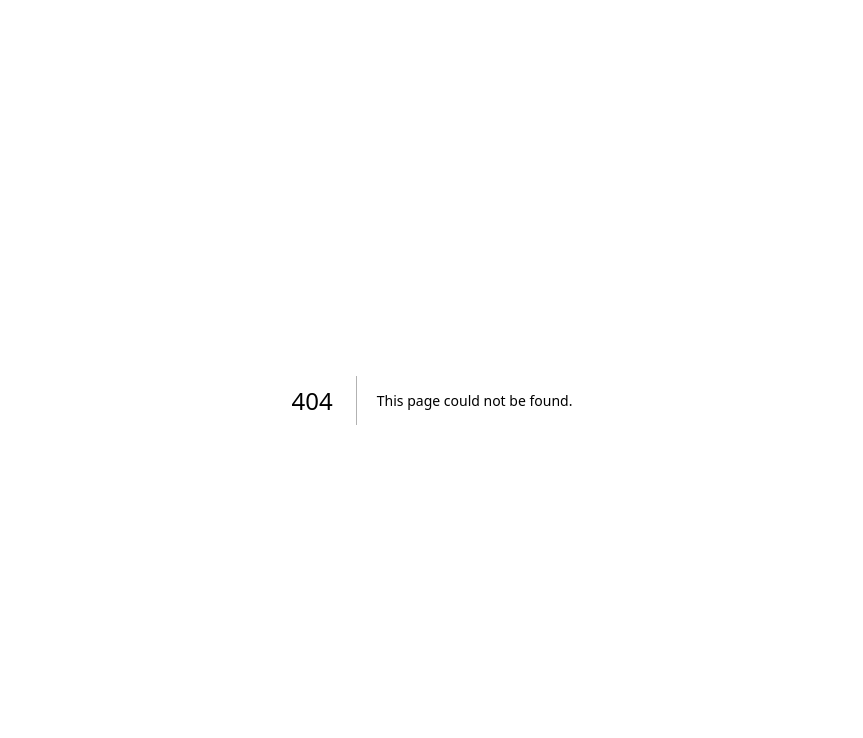
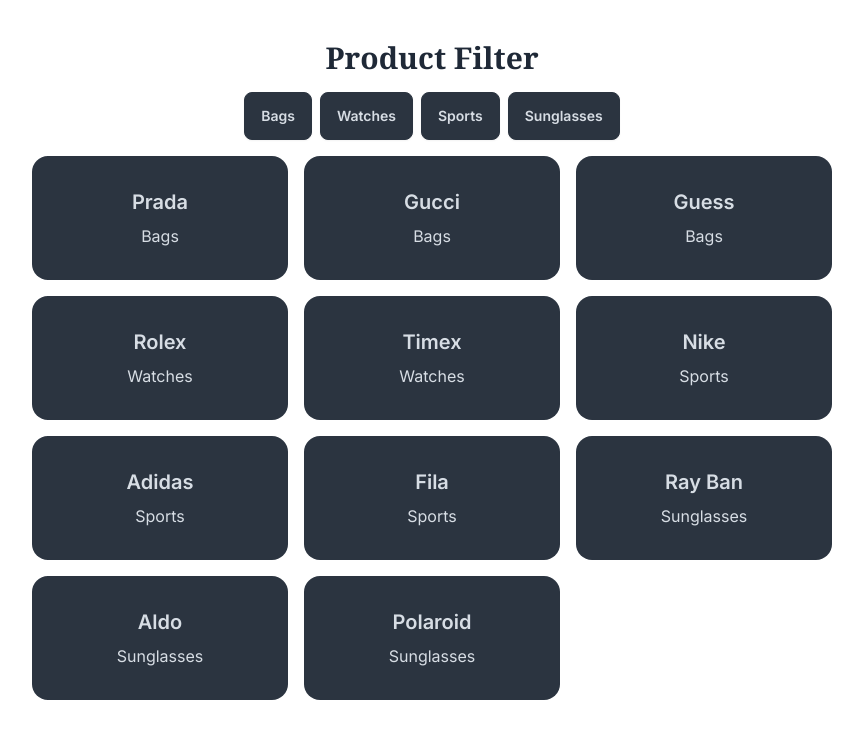
Before and after one commit to Jaga3249/practice_project, a Next.js app: page /productfilter in a window 1280 px wide. Before the commit this address had no page. Shown: the top 738 px of the page, without its empty margins (208-1071 px from the left). Built offline with nearby package versions, Linux system fonts and the light colour scheme.

Commit message:
filter product project is completed

```diff
--- /dev/null
+++ b/app/productfilter/page.tsx
@@ -0,0 +1,64 @@
+"use client";
+import { filterData } from "@/data";
+import { ChangeEvent, MouseEvent, useEffect, useState } from "react";
+
+const Page = () => {
+  const [activeFilter, setActiveFilter] = useState<string[]>([]);
+  const [productDetail, setProductDetail] = useState(filterData);
+  const filterType = ["Bags", "Watches", "Sports", "Sunglasses"];
+  const handleFilter = (e: MouseEvent<HTMLDivElement>) => {
+    const target = e.target as HTMLButtonElement;
+    const category = target.id;
+    if (activeFilter.includes(category)) {
+      const filter = activeFilter.filter((item) => item != category);
+      setActiveFilter(filter);
+    } else {
+      setActiveFilter([...activeFilter, category]);
+    }
+  };
+
+  console.log("productDetail", productDetail);
+  console.log("filterItem", activeFilter);
+  return (
+    <div className="h-screen flex flex-col items-center gap-4  py-10">
+      <h1 className="font-serif font-semibold text-3xl ">Product Filter</h1>
+      <div className="flex gap-2" onClick={handleFilter}>
+        {filterType.map((item, i) => (
+          <button
+            className={`btn btn-neutral btn-md ${
+              activeFilter.includes(item) ? "btn-info" : ""
+            }`}
+            key={i}
+            id={item}
+          >
+            {item}
+          </button>
+        ))}
+      </div>
+
+      {/* product cards */}
+      <div className="grid grid-cols-3 gap-4 cursor-pointer">
+        {filterData
+          .filter((item) => {
+            if (activeFilter.length) {
+              return activeFilter.includes(item.category);
+            } else {
+              return item;
+            }
+          })
+          ?.map((item, index) => (
+            <div
+              className="card bg-neutral text-neutral-content w-64"
+              key={index}
+            >
+              <div className="card-body items-center text-center">
+                <h2 className="card-title">{item.name}</h2>
+                <p>{item.category}</p>
+              </div>
+            </div>
+          ))}
+      </div>
+    </div>
+  );
+};
+export default Page;
--- a/data.ts
+++ b/data.ts
@@ -1,6 +1,10 @@
 interface dataType {
   question: string;
   answer: string;
+}
+interface filterDataType {
+  name: string;
+  category: string;
 }
 
 export const data: dataType[] = [
@@ -18,3 +22,50 @@
       "Outdoor cats live 5 years on average. Indoor\ncats live 15 years on average.",
   },
 ];
+
+export const filterData: filterDataType[] = [
+  {
+    name: "Prada",
+    category: "Bags",
+  },
+  {
+    name: "Gucci",
+    category: "Bags",
+  },
+  {
+    name: "Guess",
+    category: "Bags",
+  },
+  {
+    name: "Rolex",
+    category: "Watches",
+  },
+  {
+    name: "Timex",
+    category: "Watches",
+  },
+  {
+    name: "Nike",
+    category: "Sports",
+  },
+  {
+    name: "Adidas",
+    category: "Sports",
+  },
+  {
+    name: "Fila",
+    category: "Sports",
+  },
+  {
+    name: "Ray Ban",
+    category: "Sunglasses",
+  },
+  {
+    name: "Aldo",
+    category: "Sunglasses",
+  },
+  {
+    name: "Polaroid",
+    category: "Sunglasses",
+  },
+];
```
